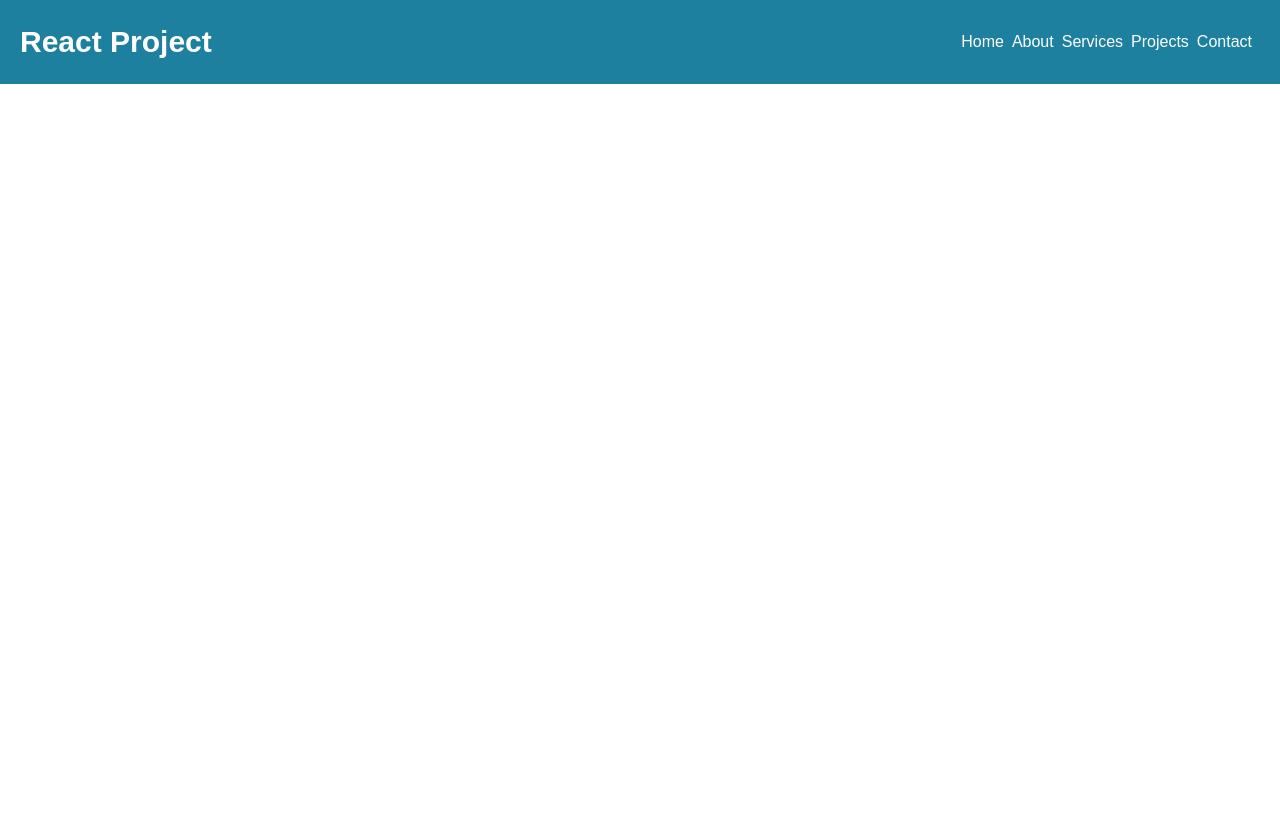
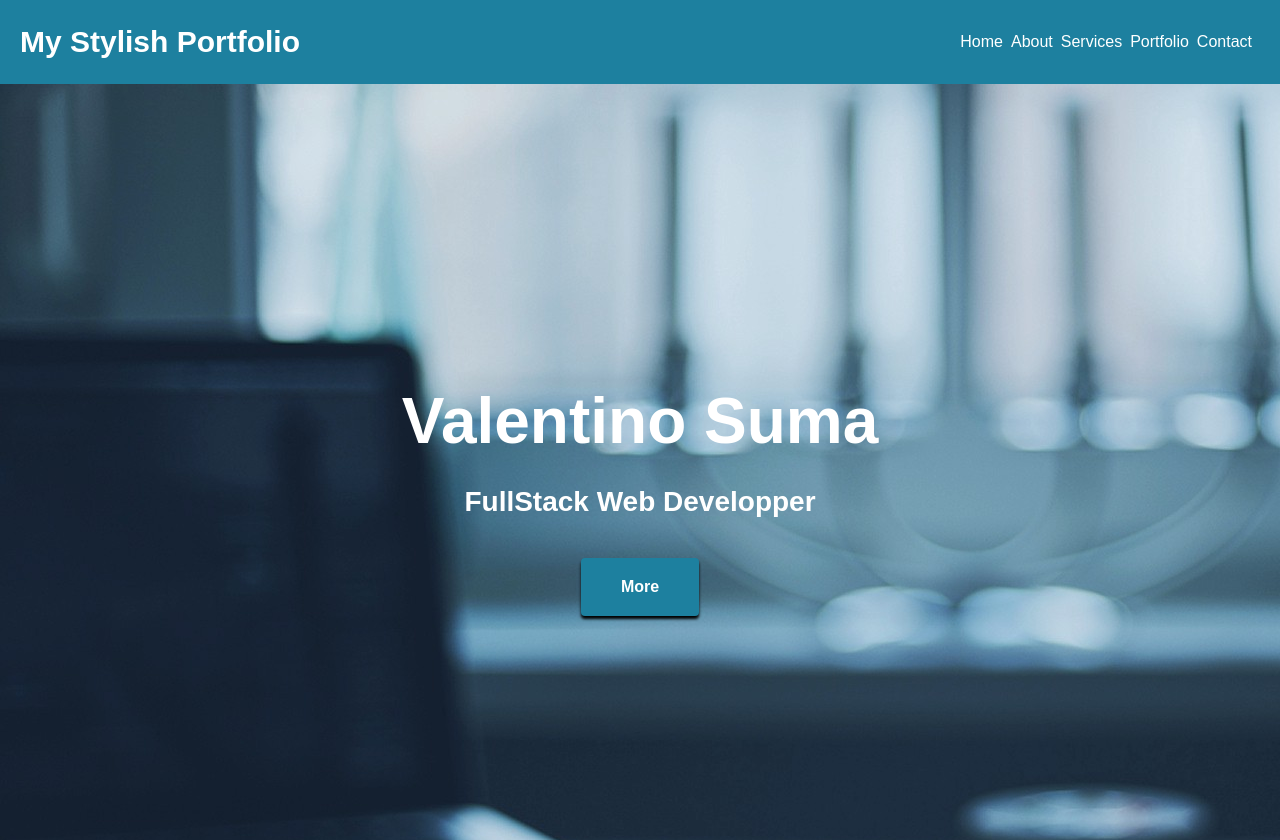
Before and after one commit to vale75020/portfolio, a React (Create React App) app: page / in a window 1280 px wide. Before the commit the page ends 800 px from the top, so only its background shows below. Built offline with nearby package versions, Linux system fonts and the light colour scheme.

Commit message:
homepage

```diff
--- a/src/App.js
+++ b/src/App.js
@@ -1,11 +1,13 @@
 import React from 'react';
-import Navigation from './components/Navigation'
+import Navigation from './components/Navigation';
+import Header from './components/Header';
 import './App.css';
 
 function App() {
   return (
     <div className="App">
-      <Navigation />
+      <Navigation logoTitle="My Stylish Portfolio"/>
+      <Header title="Valentino Suma" button="More" />
     </div>
   );
 }
--- /dev/null
+++ b/src/components/Header.js
@@ -0,0 +1,22 @@
+import React, { Component } from 'react'
+import backHome from '../images/backHome.jpeg'
+import '../styles/header.css';
+
+
+const myStyle = {
+    backgroundImage: `url( ${backHome} )`,
+    height: "57vh"}
+
+export default class Header extends Component {
+    render() {
+        return (
+            <div>
+                <header style={myStyle}>
+                    <h1>{this.props.title}</h1>
+                    <p>FullStack Web Developper</p>
+                    <a href="#button">{this.props.button}</a>
+                </header>
+            </div>
+        )
+    }
+}
--- a/src/components/Navigation.js
+++ b/src/components/Navigation.js
@@ -3,16 +3,18 @@ import '../styles/navigation.css'
 
 export default class Navigation extends Component {
     render() {
+        const sections = [ 'Home', 'About', 'Services', 'Portfolio', 'Contact'];
+        const navLinks = sections.map(section => {
+            return (
+                <li><a href={'#' + section}>{section}</a></li>
+            )
+        });
         return (
             <div>
                 <nav>
-                    <h2 className="logo">React Project</h2>
+                    <h2 className="logo">{this.props.logoTitle}</h2>
                 <ul>
-                    <li><a href="#">Home</a></li>
-                    <li><a href="#">About</a></li>
-                    <li><a href="#">Services</a></li>
-                    <li><a href="#">Projects</a></li>
-                    <li><a href="#">Contact</a></li>
+                    {navLinks}
                 </ul>
                 </nav>
             </div>
--- /dev/null
+++ b/src/styles/header.css
@@ -0,0 +1,29 @@
+header {
+    margin: 0 auto;
+    text-align: center;
+    padding-top: 300px;
+}
+
+header h1 {
+    margin:0;
+    font-size: 4rem;
+    color: white;
+}
+
+header p {
+    font-weight: 700;
+    color: white;
+    font-size: 1.75rem;
+    margin-bottom: 40px;
+}
+
+header a {
+    box-shadow: 0 3px 3px 0 rgba(0,0,0.1);
+    font-weight: 700;
+    background-color: #1d809f;
+    color: white;
+    padding: 1.25rem 2.5rem;
+    text-decoration: none;
+    border-radius: 0.25rem;
+    display: inline-block;
+}
```
Also changed, not shown: src/images/backHome.jpeg (added).
